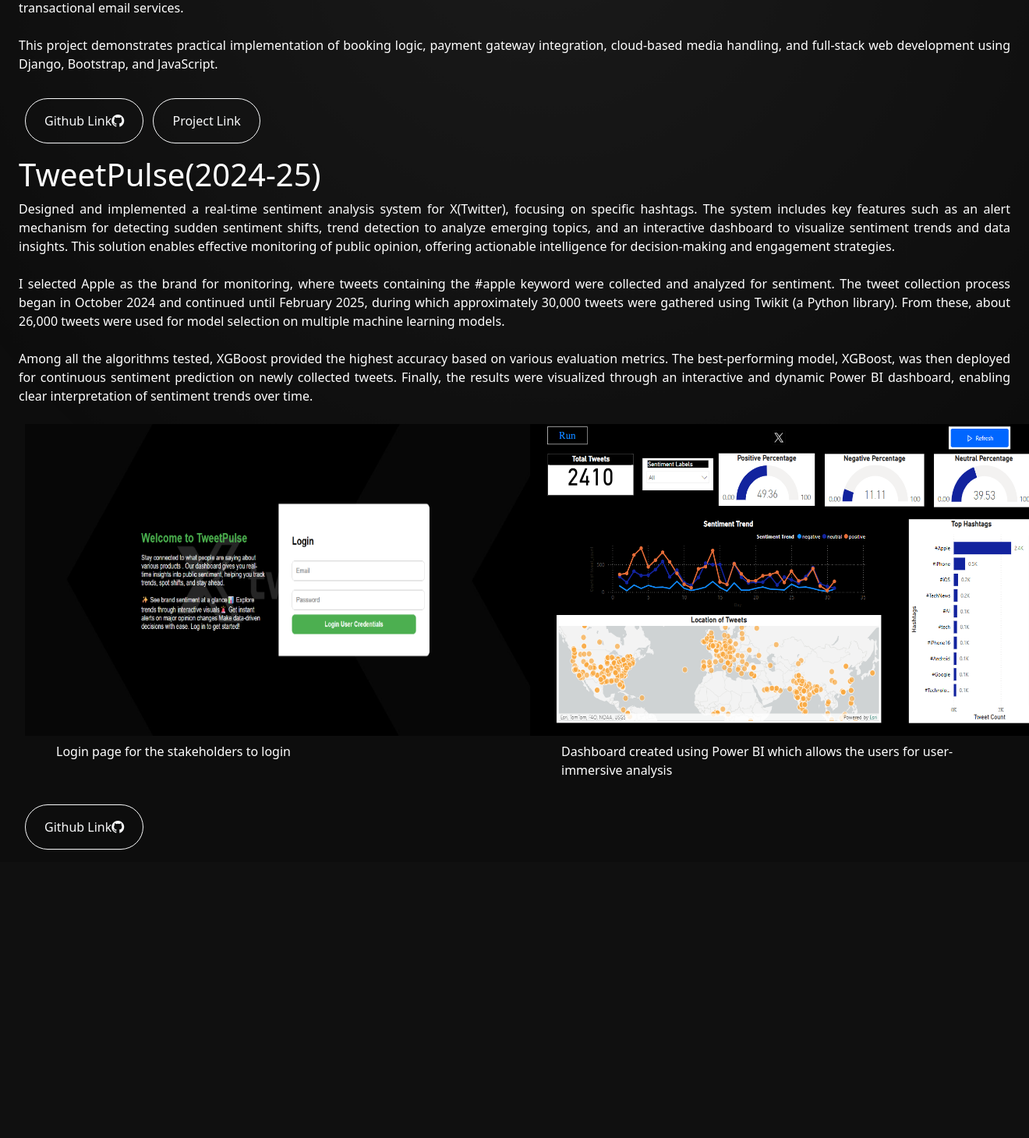
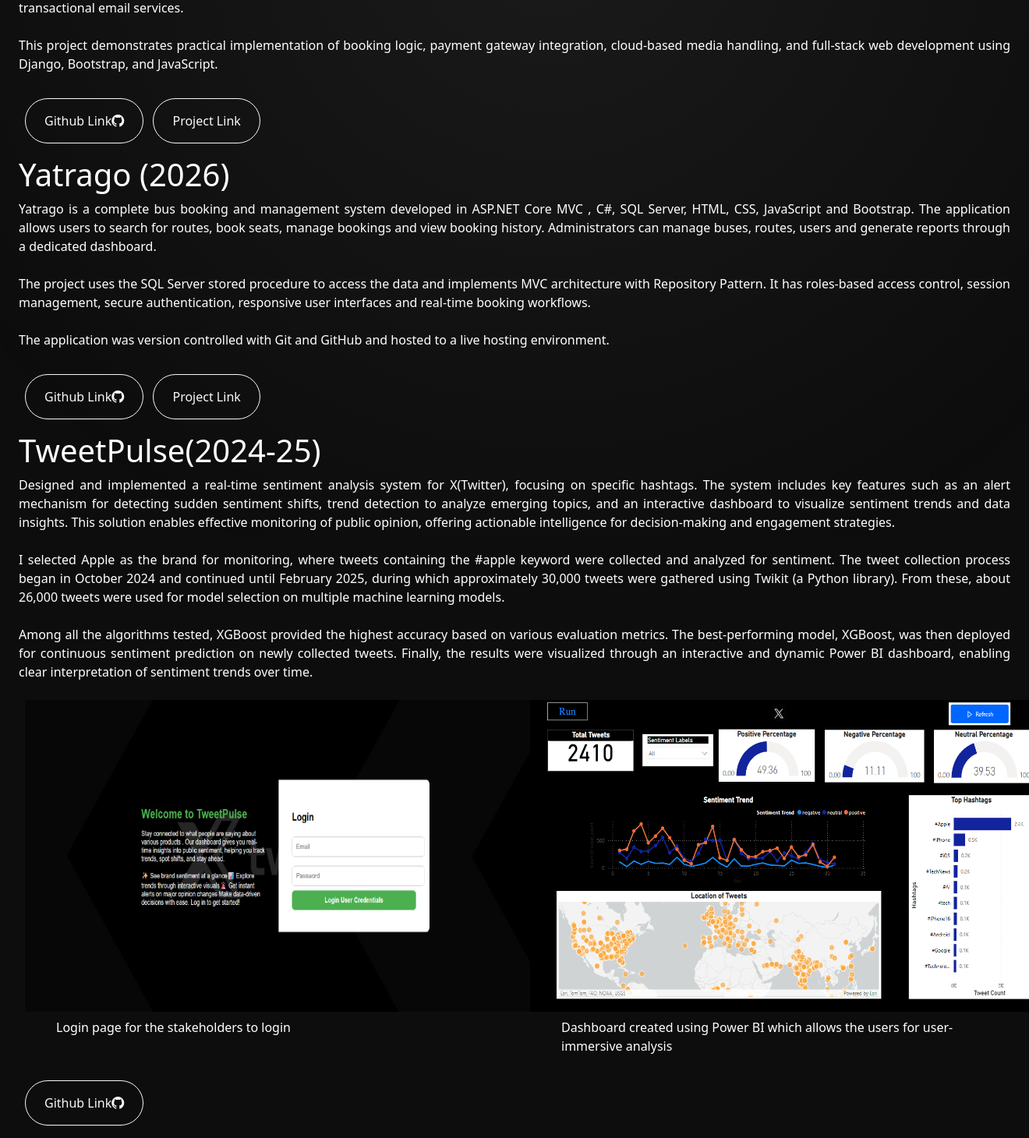
Before and after one commit to ajith-joshy/Portfolio, a Django app: page /projects in a window 1320 px wide; the page is wider, and only the part inside the window is pictured. Shown: the part 538-1998 px from the top of that part at 78% size. Before the commit the page ends 1628 px from the top of that part, so only its background shows below. Run offline with Django 5.2, Linux system fonts and the light colour scheme.

Commit message:
Yatrago added

```diff
--- a/templates/projects.html
+++ b/templates/projects.html
@@ -27,6 +27,22 @@
     <div>
         <a href="https://github.com/ajith-joshy/Rent-A-Cam.git" class="btn btn-outline-light rounded-pill py-3 px-4 mt-3 mx-2 justify-content-center">Github Link<i class="bi bi-github"></i></a>
         <a href="https://rent-a-cam.onrender.com" class="btn btn-outline-light rounded-pill py-3 px-4 mt-3 justify-content-center">Project Link</a>
+    </div>
+    </div>
+
+    <div class="container-fluid">
+<h4 class="display-6 mt-3">Yatrago (2026)</h4>
+<p style="text-align:justify;">Yatrago is a complete bus booking and management system developed in ASP.NET Core MVC , C#,
+    SQL Server, HTML, CSS, JavaScript and Bootstrap. The application allows users to search for routes, book seats, manage
+    bookings and view booking history. Administrators can manage buses, routes, users and generate reports through a
+    dedicated dashboard.<br><br>
+    The project uses the SQL Server stored procedure to access the data and implements MVC architecture with Repository
+    Pattern. It has roles-based access control, session management, secure authentication, responsive user interfaces and
+    real-time booking workflows.<br><br>
+    The application was version controlled with Git and GitHub and hosted to a live hosting environment.</p>
+    <div>
+        <a href="https://github.com/ajith-joshy/Yatrago.git" class="btn btn-outline-light rounded-pill py-3 px-4 mt-3 mx-2 justify-content-center">Github Link<i class="bi bi-github"></i></a>
+        <a href="http://www.yatrago.somee.com" class="btn btn-outline-light rounded-pill py-3 px-4 mt-3 justify-content-center">Project Link</a>
     </div>
     </div>
 
```
